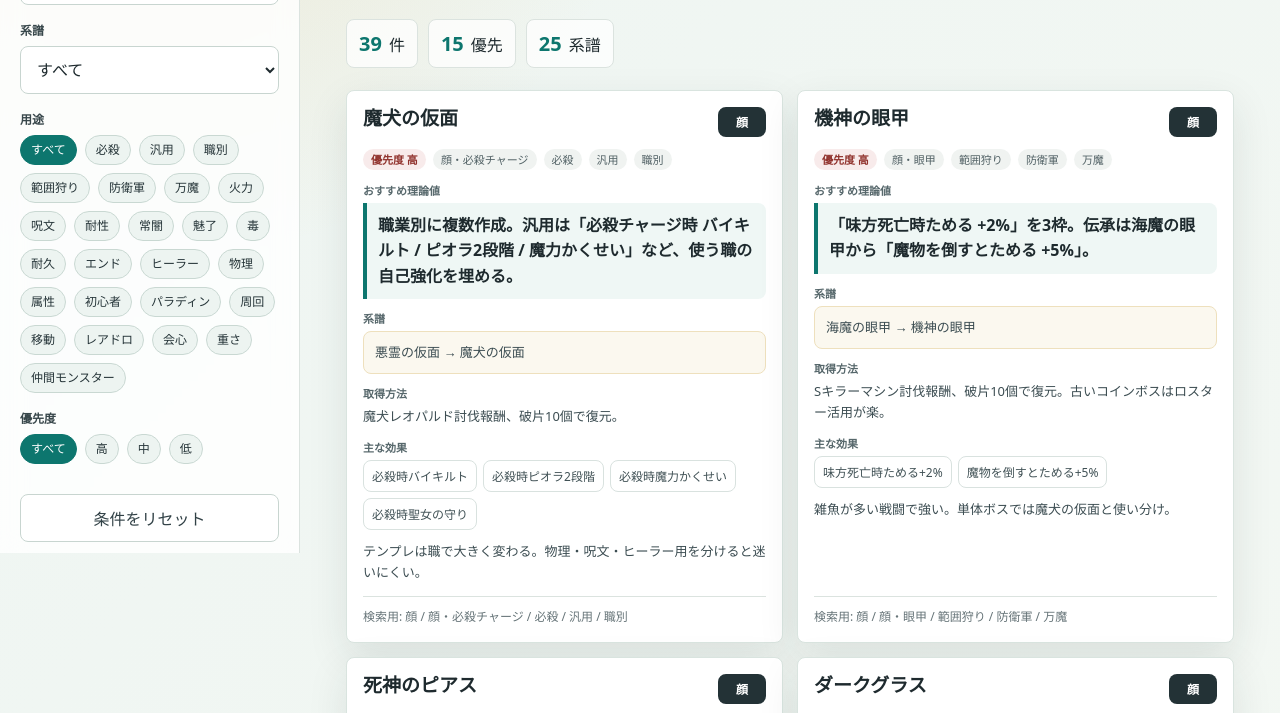
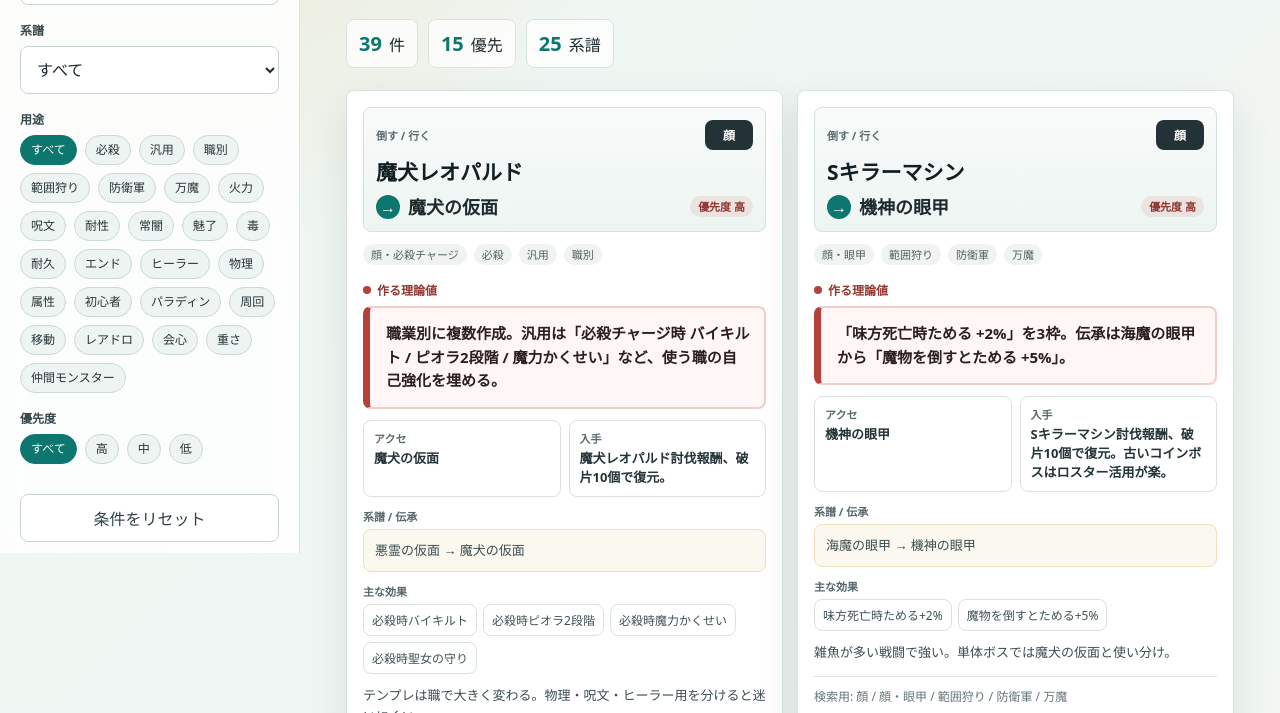
Before and after one commit to TVC15-hiroshi/dqx, a plain HTML site: page dqx-accessory-guide.html in a window 1280 px wide. Shown: the part 247-960 px from the top of the page. Drawn offline with Linux system fonts and the light colour scheme.

Commit message:
Add files via upload

```diff
--- a/dqx-accessory-guide.html
+++ b/dqx-accessory-guide.html
@@ -3,7 +3,7 @@
 <head>
   <meta charset="utf-8">
   <meta name="viewport" content="width=device-width, initial-scale=1">
-  <title>DQX アクセ理論値サーチ</title>
+      <title>DQX ボス別アクセ理論値サーチ</title>
   <style>
     :root {
       color-scheme: light;
@@ -204,11 +204,11 @@
       gap: 14px;
     }
 
-    .card {
-      min-height: 360px;
-      display: grid;
-      grid-template-rows: auto auto 1fr auto;
-      gap: 12px;
+      .card {
+        min-height: 390px;
+        display: grid;
+        grid-template-rows: auto auto auto 1fr auto;
+        gap: 12px;
       padding: 16px;
       background: var(--panel);
       border: 1px solid #d9e4df;
@@ -216,16 +216,63 @@
       box-shadow: var(--shadow);
     }
 
+    .route {
+      display: grid;
+      gap: 9px;
+      padding: 12px;
+      border: 1px solid #d4e1dc;
+      border-radius: 8px;
+      background: linear-gradient(180deg, #f8fbfa, #edf5f2);
+    }
+
+    .route-label {
+      display: flex;
+      align-items: center;
+      justify-content: space-between;
+      gap: 8px;
+      color: #59696d;
+      font-size: 11px;
+      font-weight: 800;
+    }
+
+    .boss-target {
+      margin: 0;
+      color: #111f23;
+      font-size: 21px;
+      line-height: 1.28;
+      font-weight: 900;
+      letter-spacing: 0;
+    }
+
+    .route-result {
+      display: grid;
+      grid-template-columns: 24px 1fr;
+      gap: 8px;
+      align-items: center;
+    }
+
+    .arrow {
+      display: grid;
+      place-items: center;
+      width: 24px;
+      height: 24px;
+      border-radius: 999px;
+      background: var(--accent);
+      color: #fff;
+      font-size: 16px;
+      font-weight: 900;
+    }
+
     .card-head {
-      display: grid;
-      grid-template-columns: 1fr auto;
+      display: flex;
+      align-items: center;
+      justify-content: space-between;
       gap: 10px;
-      align-items: start;
     }
 
     .name {
       margin: 0;
-      font-size: 19px;
+      font-size: 18px;
       line-height: 1.25;
       letter-spacing: 0;
     }
@@ -283,12 +330,33 @@
 
     .theory {
       margin: 0;
-      padding: 10px 11px;
-      border-left: 4px solid var(--accent);
-      background: #eff7f5;
-      border-radius: 0 8px 8px 0;
+      padding: 14px 14px 14px 16px;
+      border: 2px solid rgba(182,65,59,.22);
+      border-left: 7px solid var(--accent-2);
+      background: #fff6f5;
+      border-radius: 8px;
       line-height: 1.58;
-      font-weight: 700;
+      font-size: 15px;
+      font-weight: 900;
+      color: #2d1f20;
+    }
+
+    .theory-label {
+      display: inline-flex;
+      align-items: center;
+      gap: 6px;
+      margin: 0 0 7px;
+      color: #933732;
+      font-size: 12px;
+      font-weight: 900;
+    }
+
+    .theory-label::before {
+      content: "";
+      width: 8px;
+      height: 8px;
+      border-radius: 999px;
+      background: var(--accent-2);
     }
 
     .get, .note, .lineage {
@@ -303,6 +371,34 @@
       border-radius: 8px;
       background: #fbf8ef;
       border: 1px solid #eee0bd;
+    }
+
+    .route-mini {
+      display: grid;
+      grid-template-columns: repeat(2, minmax(0, 1fr));
+      gap: 8px;
+    }
+
+    .mini-box {
+      padding: 9px 10px;
+      border: 1px solid #d9e2df;
+      border-radius: 8px;
+      background: #fff;
+    }
+
+    .mini-box strong {
+      display: block;
+      margin-bottom: 3px;
+      color: #59696d;
+      font-size: 11px;
+    }
+
+    .mini-box span {
+      display: block;
+      color: #253438;
+      font-size: 13px;
+      line-height: 1.45;
+      font-weight: 700;
     }
 
     .effects {
@@ -367,6 +463,7 @@
       .grid { grid-template-columns: 1fr; }
       .card { min-height: auto; }
       .hero h2 { font-size: 32px; }
+      .route-mini { grid-template-columns: 1fr; }
       aside { padding: 20px 16px; }
       main { padding-inline: 14px; }
     }
@@ -385,7 +482,7 @@
 
       <div class="field">
         <label for="q">キーワード</label>
-        <input id="q" type="search" placeholder="例: 竜玉 HP アンドレアル 首">
+        <input id="q" type="search" placeholder="例: アンドレアル HP 紫竜 首">
       </div>
 
       <div class="field">
@@ -413,8 +510,8 @@
 
     <main>
       <section class="hero">
-        <h2>アクセ名を思い出せなくても、作る理論値にたどり着く。</h2>
-        <p>部位、系譜、用途から主要アクセを横断検索できます。おすすめ理論値は汎用性を優先した実戦向けメモです。職業・コンテンツで複数完成が必要なアクセはカード内に分けて書いています。</p>
+        <h2>倒す相手から、アクセと理論値がすぐわかる。</h2>
+        <p>「どのボスを倒すか」「何のアクセが出るか」「完成形の理論値は何か」を先に表示します。系譜と伝承元も同じカード内で確認できます。</p>
       </section>
 
       <div class="toolbar">
@@ -819,9 +916,18 @@
       return String(str).replace(/[&<>"']/g, c => ({ "&": "&amp;", "<": "&lt;", ">": "&gt;", '"': "&quot;", "'": "&#39;" }[c]));
     }
 
+    function targetOf(a) {
+      const get = a.get;
+      if (get.includes("討伐報酬")) return get.split("討伐報酬")[0].replace(/など$/, "");
+      if (get.includes("報酬")) return get.split("報酬")[0];
+      if (get.includes("交換")) return get.split("交換")[0] + "交換";
+      if (get.includes("で")) return get.split("で")[0];
+      return get.replace("。", "");
+    }
+
     function haystack(a) {
       return [
-        a.name, a.slot, a.lineage, a.priority, a.theory, a.get, a.chain, a.note,
+        a.name, targetOf(a), a.slot, a.lineage, a.priority, a.theory, a.get, a.chain, a.note,
         ...a.effects, ...a.purposes
       ].join(" ").toLowerCase();
     }
@@ -850,27 +956,42 @@
 
       $("grid").innerHTML = items.map(a => `
         <article class="card">
-          <div class="card-head">
-            <h3 class="name">${escapeHtml(a.name)}</h3>
-            <span class="slot">${escapeHtml(a.slot)}</span>
+          <div class="route">
+            <div class="route-label">
+              <span>倒す / 行く</span>
+              <span class="slot">${escapeHtml(a.slot)}</span>
+            </div>
+            <p class="boss-target">${escapeHtml(targetOf(a))}</p>
+            <div class="route-result">
+              <span class="arrow">→</span>
+              <div class="card-head">
+                <h3 class="name">${escapeHtml(a.name)}</h3>
+                <span class="pill priority">優先度 ${escapeHtml(a.priority)}</span>
+              </div>
+            </div>
           </div>
           <div class="meta">
-            <span class="pill priority">優先度 ${escapeHtml(a.priority)}</span>
             <span class="pill">${escapeHtml(a.lineage)}</span>
             ${a.purposes.map(p => `<span class="pill">${escapeHtml(p)}</span>`).join("")}
           </div>
           <div class="body">
             <div>
-              <p class="section-title">おすすめ理論値</p>
+              <p class="theory-label">作る理論値</p>
               <p class="theory">${escapeHtml(a.theory)}</p>
             </div>
-            <div>
-              <p class="section-title">系譜</p>
-              <p class="lineage">${escapeHtml(a.chain)}</p>
+            <div class="route-mini">
+              <div class="mini-box">
+                <strong>アクセ</strong>
+                <span>${escapeHtml(a.name)}</span>
+              </div>
+              <div class="mini-box">
+                <strong>入手</strong>
+                <span>${escapeHtml(a.get)}</span>
+              </div>
             </div>
             <div>
-              <p class="section-title">取得方法</p>
-              <p class="get">${escapeHtml(a.get)}</p>
+              <p class="section-title">系譜 / 伝承</p>
+              <p class="lineage">${escapeHtml(a.chain)}</p>
             </div>
             <div>
               <p class="section-title">主な効果</p>
```
